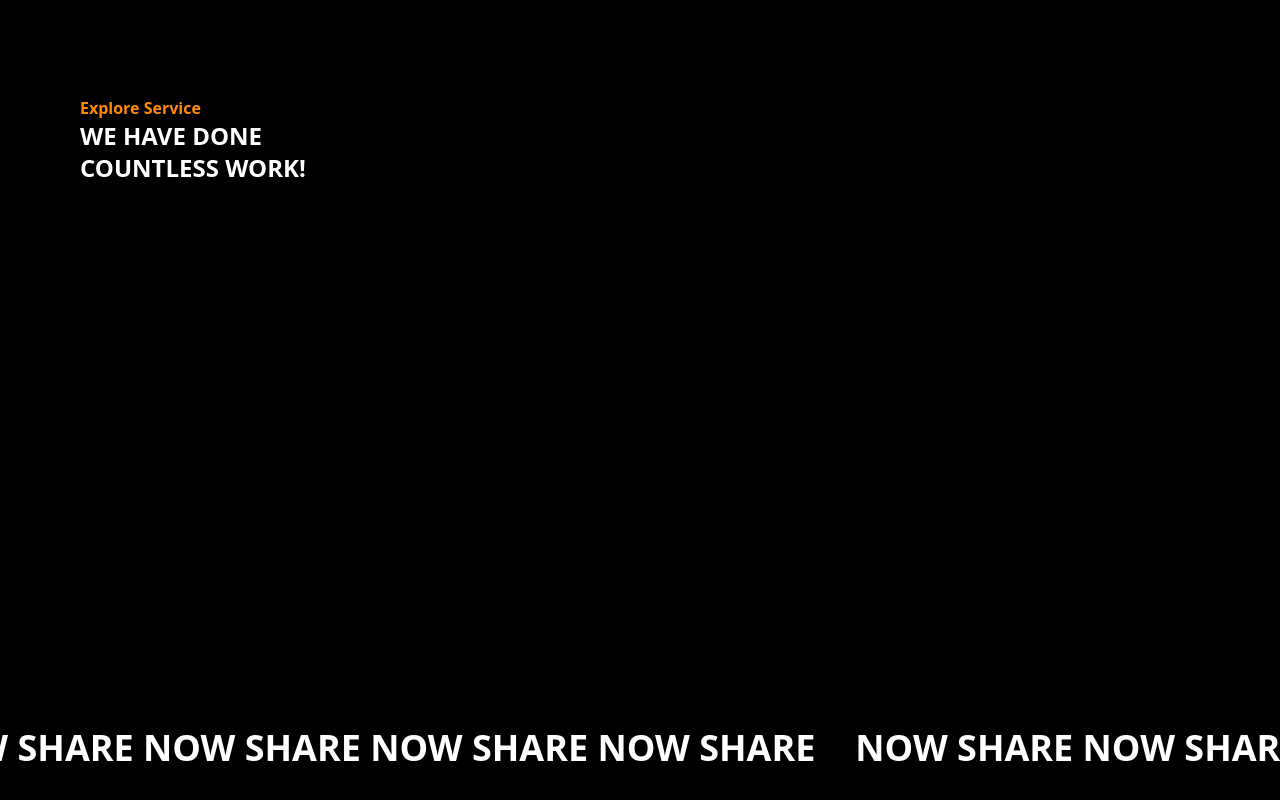
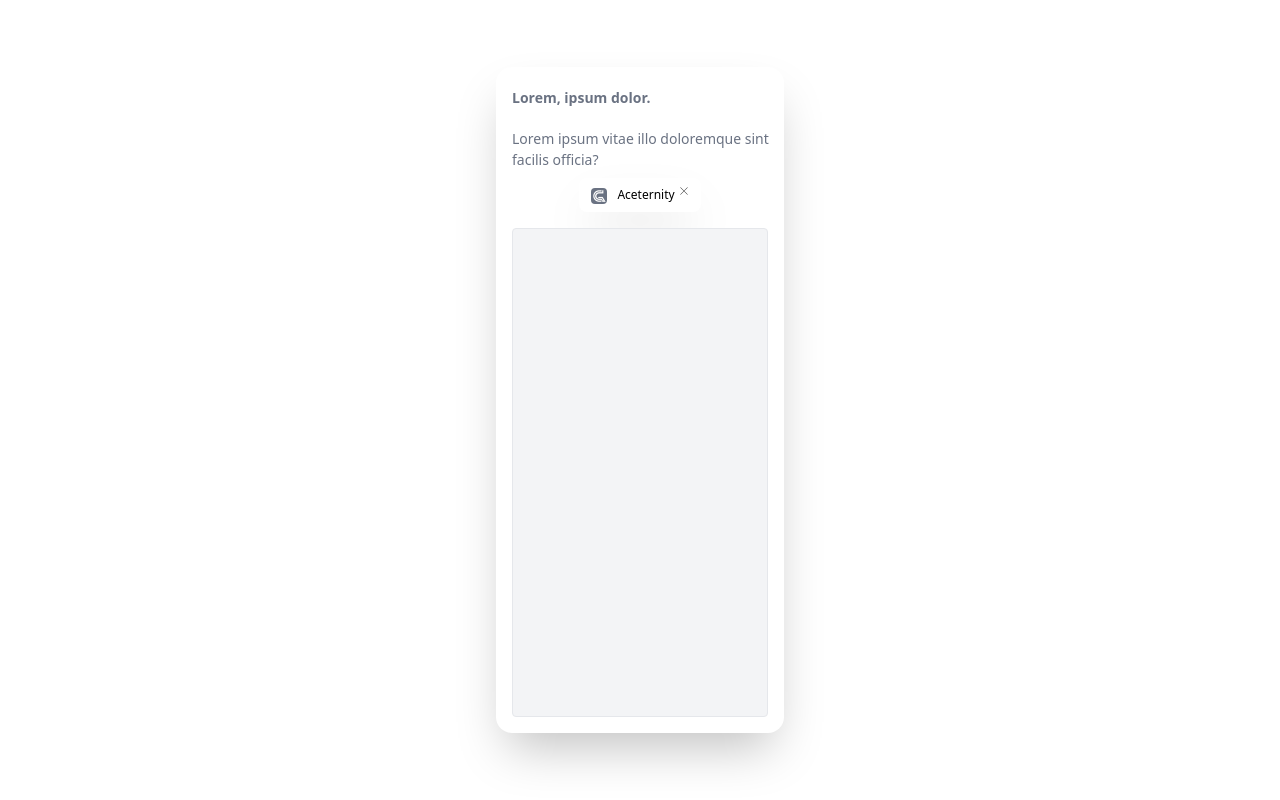
Before and after one commit to mdaasim77/Framer-Motion, a React (Vite) app: page / in a window 1280 px wide. Shown: the top 800 px of the page. Built offline with nearby package versions, Linux system fonts and the light colour scheme; a web font is replaced by a local one.

Commit message:
running all good

```diff
--- a/src/App.jsx
+++ b/src/App.jsx
@@ -22,8 +22,8 @@ const App = () => {
       {/* <FourthButton /> */}
       {/* <ProButton /> */}
       {/* <SubscribeBtn /> */}
-      {/* <HoverExitAnimation /> */}
-      <Home />
+      <HoverExitAnimation />
+      {/* <Home /> */}
     </>
   );
 };
```
